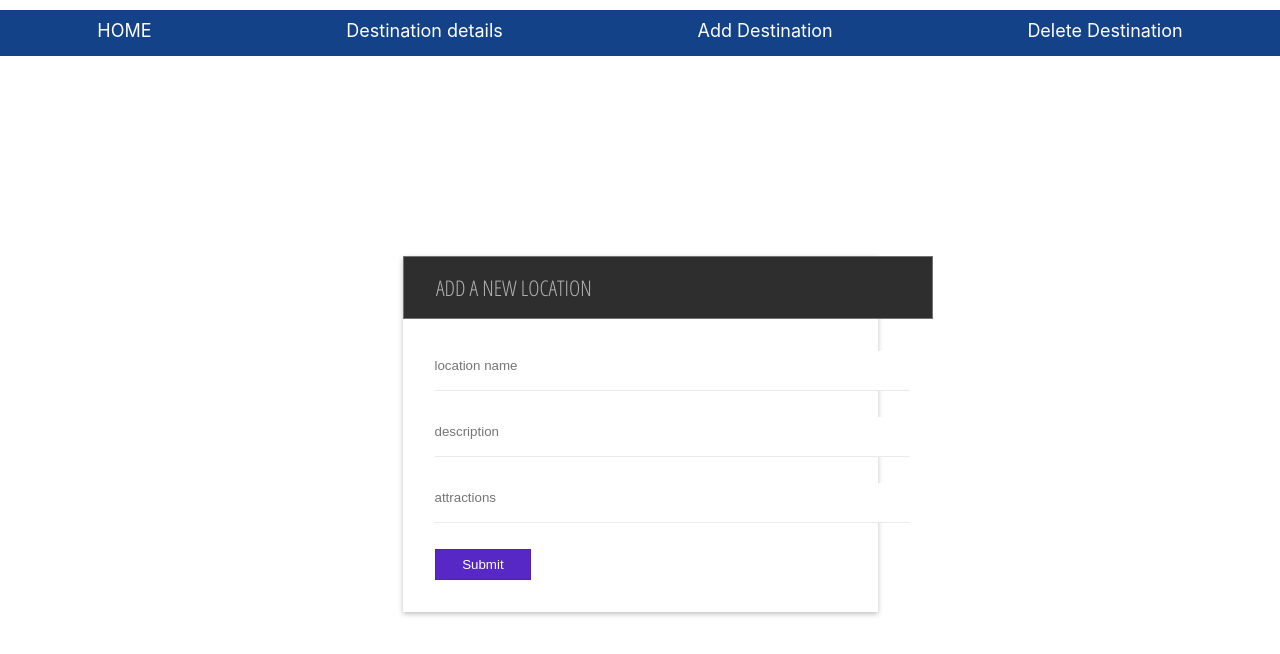
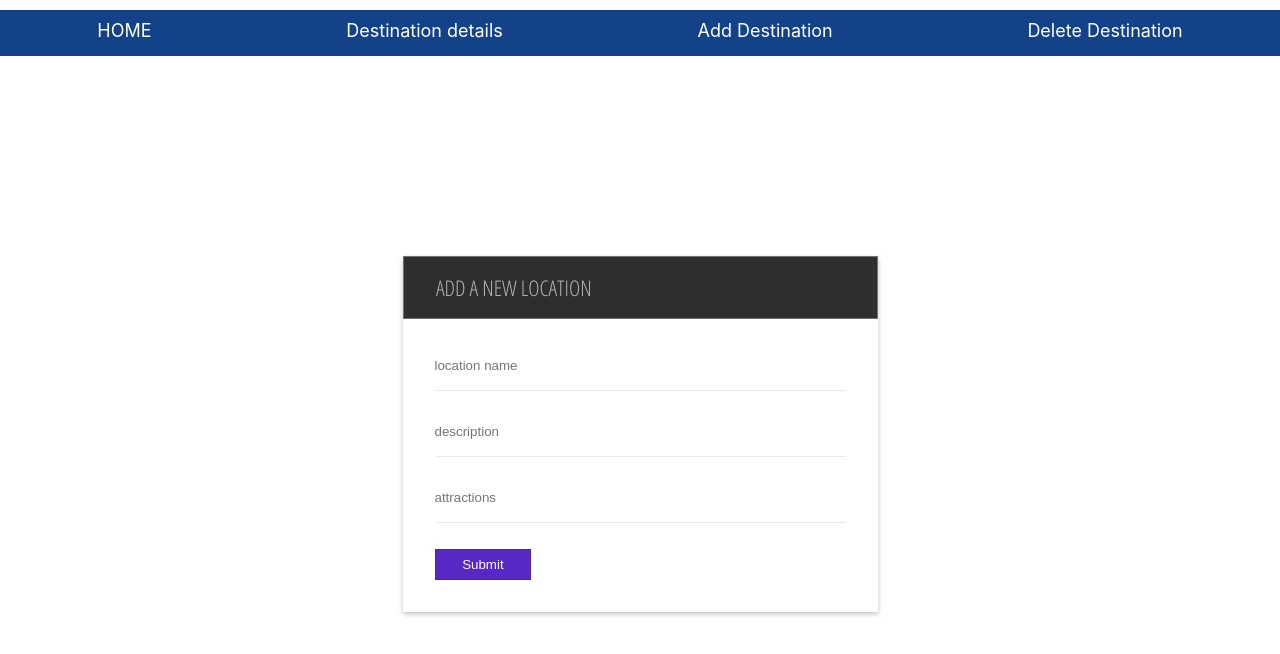
Before and after one commit to AshwiniMadapura/travel_app, a React (Create React App) app: page /new-location in a window 1280 px wide. Shown: the top 654 px of the page. Built offline with nearby package versions, Linux system fonts and the light colour scheme; no server answers.

Commit message:
styling changed in form

```diff
--- a/src/components/Form/Form.scss
+++ b/src/components/Form/Form.scss
@@ -10,18 +10,15 @@
 
   form {
     display: block;
-    width: 100%;
     padding: 2em;
   }
 
   h2 {
-    width: 100%;
     color: lighten(grey, 20%);
     font-family: 'open sans condensed';
     font-size: 1.35em;
     display: block;
     background: rgb(46, 46, 46);
-    width: 100%;
     text-transform: uppercase;
     padding: .75em 1em .75em 1.5em;
     box-shadow:inset 0px 1px 1px fadeout(white, 95%);
--- a/src/components/Home/Home.scss
+++ b/src/components/Home/Home.scss
@@ -5,7 +5,7 @@
   flex-direction: column;
   align-items: center;
   justify-content: center;
-  background-image: url("../../assets/images/homepage.jpg");
+  background-image: url("../../assets/images/traveluk.jpg");
   background-size: cover;
   background-repeat: no-repeat;
   height: 91vh;
```
Also changed, not shown: src/assets/images/traveluk.jpg (added).
